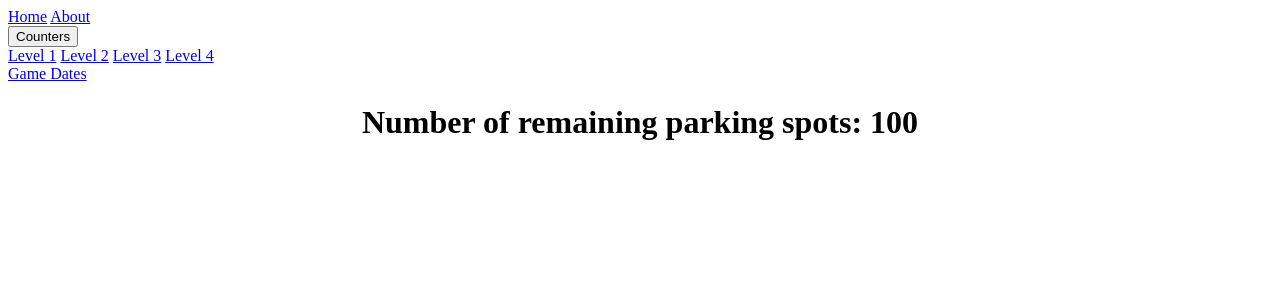
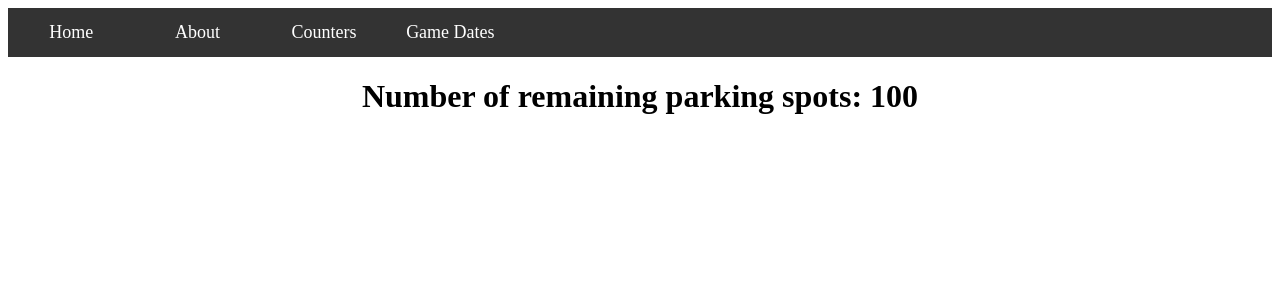
Before and after one commit to lpalmieriku/IEEE-parking-software, a Flask app: page / in a window 1280 px wide. Shown: the top 300 px of the page. Run offline with Flask 3, Linux system fonts and the light colour scheme.

Commit message:
Made navigation bar

```diff
--- a/static/style.css
+++ b/static/style.css
@@ -1,3 +1,48 @@
 h1 {
     text-align: center;
 }
+
+ul {
+    list-style-type: none;
+    margin: 0;
+    padding: 0;
+    overflow: hidden;
+    background-color: #333;
+  }
+
+  li {
+    width:10%;
+    font-size: 18px;
+    float: left;
+  }
+
+  li a {
+    display: block;
+    color: white;
+    text-align: center;
+    padding: 14px 16px;
+    text-decoration: none;
+}
+
+.dropdown {
+  float:left;
+  overflow:hidden;
+}
+
+.drop-content {
+  display: none;
+  position: absolute;
+  background-color: #333;
+  min-width: 10%;
+  box-shadow: 0px 8px 16px 0px rgba(0,0,0,0.2);
+  z-index: 1;
+}
+
+.drop-content a:hover {
+  background-color: red;
+  color:black;
+}
+
+.dropdown:hover .drop-content {
+  display: block;
+}
--- a/templates/base.html
+++ b/templates/base.html
@@ -4,9 +4,26 @@
         <meta charset="UTF-8">
         <meta name="viewport" content="width=device-width, initial-scale=1.0">
         <meta http-equiv="X-UA-Compatible" content="ie-edge">
+        <link rel="stylesheet" href="static/style.css">
         {% block head %}{% endblock %}
     </head>
     <body>
+        <div>
+            <ul>
+                <li><a href="#">Home</a></li>
+                <li><a href="#">About</a></li>
+                <li class="dropdown">
+                    <a id=""dropbut>Counters</a>
+                    <div class="drop-content">
+                        <a href="#">Level 1</a>
+                        <a href="#">Level 2</a>
+                        <a href="#">Level 3</a>
+                        <a href="#">Level 4</a>
+                    </div>
+                </li>
+                <li><a href="#">Game Dates</a></li>
+              </ul>
+        </div>
         {% block body %}{% endblock %}
     </body>
 </html>
--- a/templates/index.html
+++ b/templates/index.html
@@ -2,23 +2,9 @@
 
 {% block head %}
     <title>IEEE Parking Software</title>
-    <link rel="stylesheet"  href="static/style.css">
 {% endblock %}
 {% block body %}
-    <div>
-        <a href="#">Home</a>
-        <a href="#">About</a>
-        <div>
-            <button>Counters</button>
-            <div>
-                <a href="#">Level 1</a>
-                <a href="#">Level 2</a>
-                <a href="#">Level 3</a>
-                <a href="#">Level 4</a>
-            </div>
-        </div>
-        <a href="#">Game Dates</a>
-    </div>
+
     <div><h1>Number of remaining parking spots: <span id="number"></span></h1></div>
     <script src="static/script.js"></script>
 {% endblock %}
```
